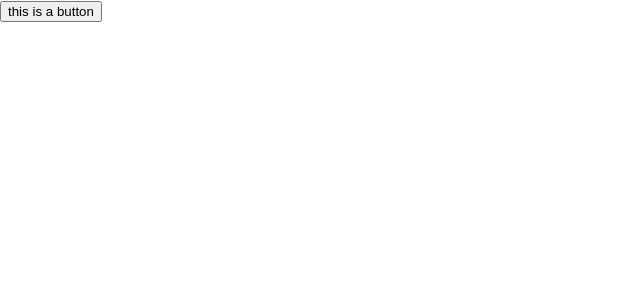
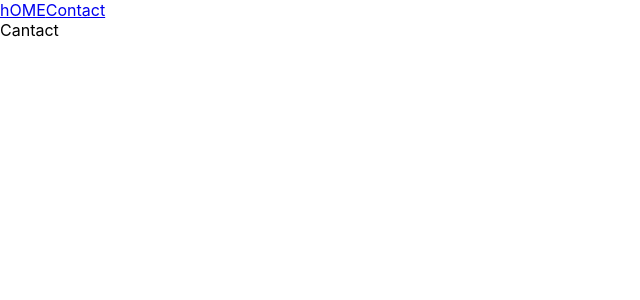
Before and after one commit to siemah/react-hooks, a React (Create React App) app: page /contact in a window 1280 px wide. Shown: the top 300 px of the page, without its empty margins (0-640 px from the left). Built offline with nearby package versions, Linux system fonts and the light colour scheme.

Commit message:
(Build)React.lazy and React.Suspense on react-router

```diff
--- a/src/App.js
+++ b/src/App.js
@@ -1,17 +1,24 @@
+import { BrowserRouter, Route, Switch, Link } from 'react-router-dom'
 import React, { lazy, Suspense } from 'react';
 import './App.css'
 
 const Block = lazy(() => import('./components/Block'))
-
+const Cantact = lazy(() => import('./components/Cantact'))
 
 const App = (props) => {
 
   return (
-    <div>
-      <Suspense fallback={<h2>Loading ..</h2>}>
-        <Block />
-      </Suspense>
-    </div>
+    <BrowserRouter>
+      <div>
+        <Link to='/'>hOME</Link>
+        <Link to='/contact'>Contact</Link>
+      </div>
+      <Switch>
+       <Suspense fallback={<h1>Loading ..</h1>}>
+          <Route exact path='/' component={Block} />
+          <Route path='/contact' component={Cantact} /></Suspense>
+      </Switch>
+    </BrowserRouter>
   )
 
 }
--- a/src/components/Block.js
+++ b/src/components/Block.js
@@ -1,9 +1,10 @@
 import React from 'react'
+import {Link } from 'react-router-dom'
 
 const Block = (props) => {
   return (
     <div className='block'>
-      <button>this is a button</button>
+      <Link to='/contact'>got to contact</Link>
     </div>
   )
 }
--- /dev/null
+++ b/src/components/Cantact.js
@@ -0,0 +1,9 @@
+import React from 'react'
+
+export default function Cantact() {
+  return (
+    <div>
+      Cantact
+    </div>
+  )
+}
```
